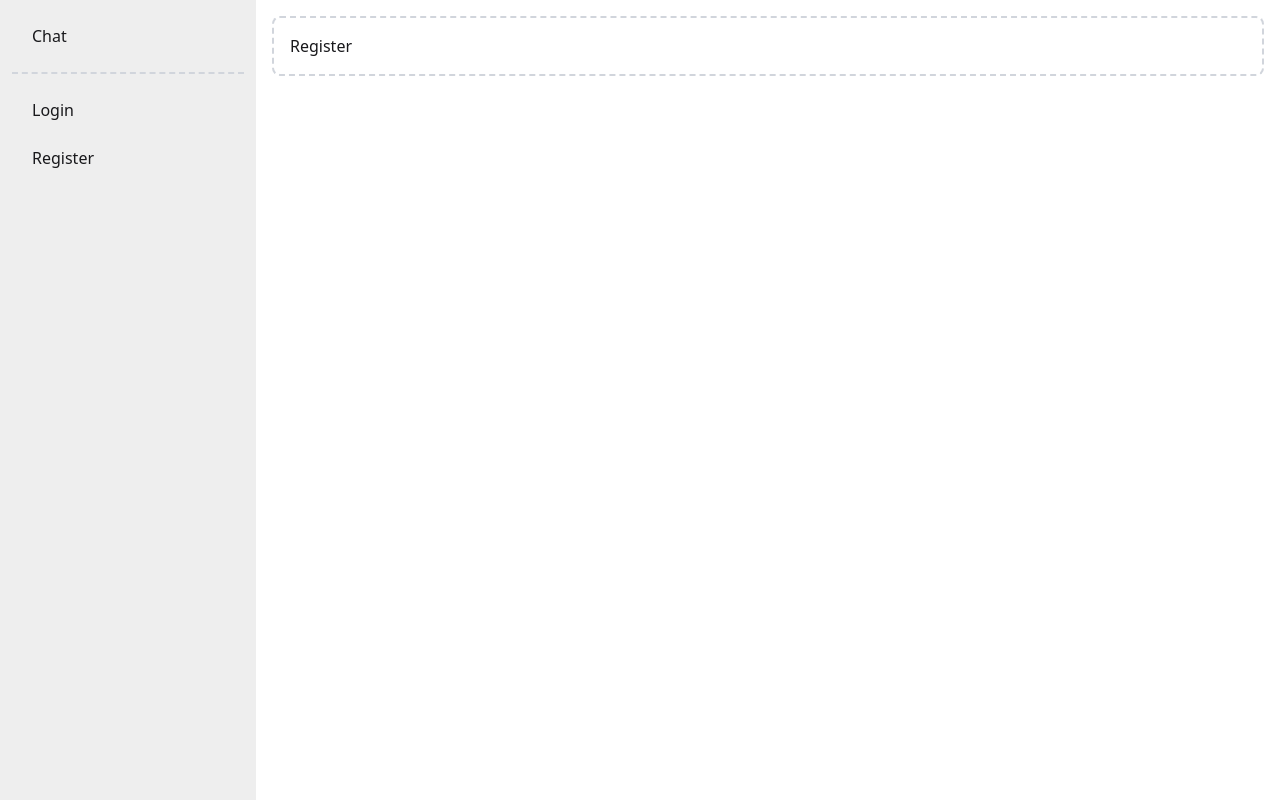
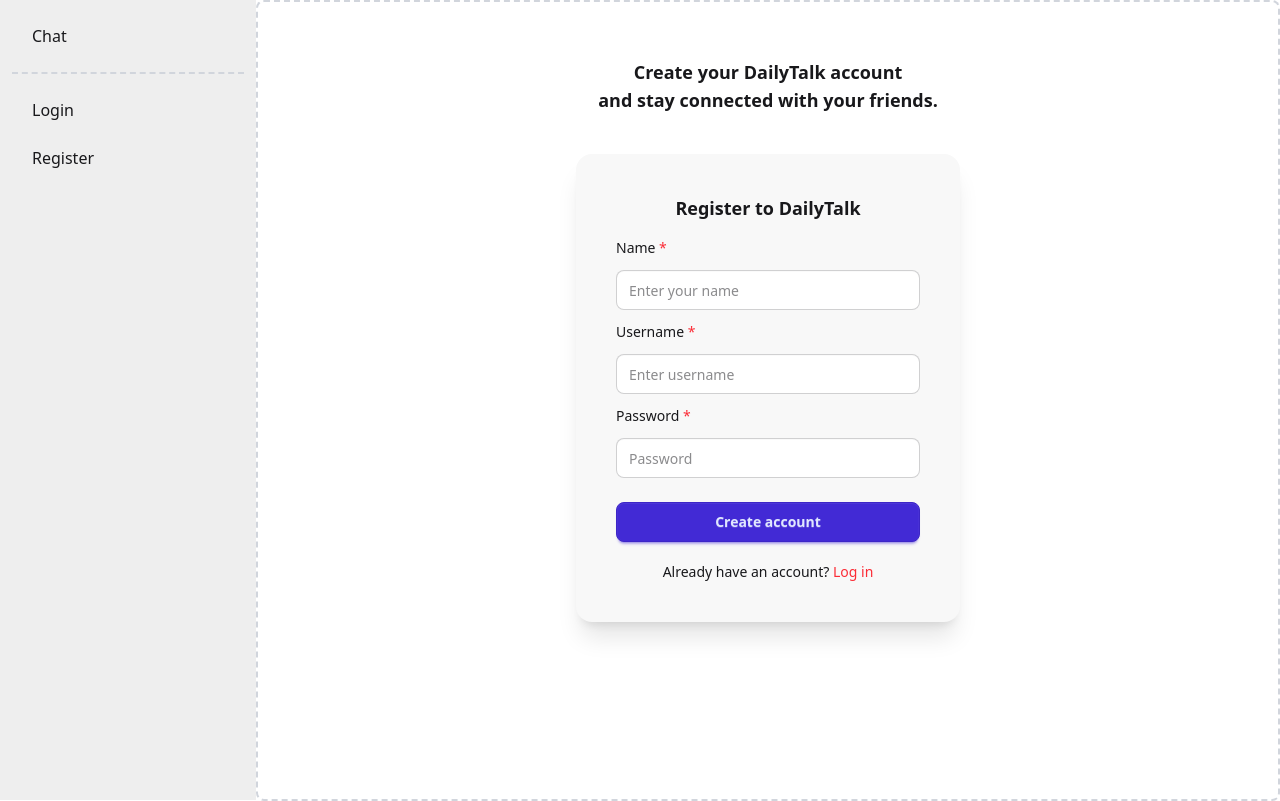
Before and after one commit to TheNileshNishad/dailytalk, a React (Vite) app in the folder frontend/: page /register in a window 1280 px wide. Built offline with nearby package versions, Linux system fonts and the light colour scheme.

Commit message:
Add registration and login forms with Zod validation

```diff
--- a/frontend/src/components/Layout.jsx
+++ b/frontend/src/components/Layout.jsx
@@ -5,8 +5,8 @@ const Layout = () => {
   return (
     <>
       <Sidebar />
-      <div className="p-4 sm:ml-64 h-[100dvh]">
-        <div className="p-4 border-2 border-gray-300 border-dashed rounded-lg dark:border-gray-500">
+      <div className="sm:ml-64">
+        <div className="p-4 border-2 border-dashed rounded-lg border-gray-300 dark:border-gray-500">
           <Outlet />
         </div>
       </div>
--- a/frontend/src/pages/Login.jsx
+++ b/frontend/src/pages/Login.jsx
@@ -1,4 +1,95 @@
+import { Link } from "react-router-dom"
+import { useForm } from "react-hook-form"
+import { zodResolver } from "@hookform/resolvers/zod"
+import { loginSchema } from "../validators/authValidator"
+
 const Login = () => {
-  return <div>Login</div>
+  const {
+    handleSubmit,
+    register,
+    formState: { errors },
+  } = useForm({ resolver: zodResolver(loginSchema) })
+
+  const onSubmit = (values) => {
+    console.log(values)
+  }
+
+  return (
+    <div className="min-h-[calc(100dvh-75px)]">
+      <div className="my-10">
+        <p className="text-lg font-semibold text-center">
+          Log in to access your account
+        </p>
+        <p className="text-lg font-semibold text-center">
+          and continue talking with your friends.
+        </p>
+      </div>
+      <div className="flex justify-center px-7 my-10">
+        <div className="card card-xl bg-base-200 w-full max-w-sm rounded-2xl shadow-xl hover:shadow-2xl">
+          <div className="card-body">
+            <h2 className="card-title block text-center text-lg mb-2">
+              Log in to DailyTalk
+            </h2>
+            <form onSubmit={handleSubmit(onSubmit)}>
+              <div className="text-sm">
+                <div>
+                  <label htmlFor="userName">
+                    Username
+                    <span className="text-red-500 dark:text-red-400"> *</span>
+                  </label>
+                  <input
+                    id="userName"
+                    type="text"
+                    className="input w-full rounded-lg my-3"
+                    placeholder="Enter username"
+                    {...register("userName")}
+                    autoComplete="on"
+                  />
+                  {errors.userName && (
+                    <p className="text-red-500 pb-3 dark:text-red-400">
+                      {errors.userName.message}
+                    </p>
+                  )}
+                </div>
+
+                <div>
+                  <label htmlFor="password">
+                    Password
+                    <span className="text-red-500 dark:text-red-400"> *</span>
+                  </label>
+                  <input
+                    id="password"
+                    type="password"
+                    className="input w-full rounded-lg my-3"
+                    placeholder="Password"
+                    {...register("password")}
+                  />
+                  {errors.password && (
+                    <p className="text-red-500 pb-3 dark:text-red-400">
+                      {errors.password.message}
+                    </p>
+                  )}
+                </div>
+
+                <button
+                  type="submit"
+                  className="btn btn-primary w-full rounded-lg my-3"
+                >
+                  Log in
+                </button>
+              </div>
+            </form>
+
+            <div className="text-center text-sm">
+              Don't have an account?{" "}
+              <Link to="/register" className="text-red-500 dark:text-red-400">
+                Register now
+              </Link>
+            </div>
+          </div>
+        </div>
+      </div>
+    </div>
+  )
 }
 export default Login
--- a/frontend/src/pages/Register.jsx
+++ b/frontend/src/pages/Register.jsx
@@ -1,4 +1,115 @@
+import { Link } from "react-router-dom"
+import { useForm } from "react-hook-form"
+import { zodResolver } from "@hookform/resolvers/zod"
+import { registerSchema } from "../validators/authValidator"
+
 const Register = () => {
-  return <div>Register</div>
+  const {
+    handleSubmit,
+    register,
+    formState: { errors },
+  } = useForm({ resolver: zodResolver(registerSchema) })
+
+  const onSubmit = (values) => {
+    console.log(values)
+  }
+
+  return (
+    <div className="min-h-[calc(100dvh-75px)]">
+      <div className="my-10">
+        <p className="text-lg font-semibold text-center">
+          Create your DailyTalk account
+        </p>
+        <p className="text-lg font-semibold text-center">
+          and stay connected with your friends.
+        </p>
+      </div>
+      <div className="flex justify-center px-7 my-10">
+        <div className="card card-xl bg-base-200 w-full max-w-sm rounded-2xl shadow-xl hover:shadow-2xl">
+          <div className="card-body">
+            <h2 className="card-title block text-center text-lg mb-2">
+              Register to DailyTalk
+            </h2>
+            <form onSubmit={handleSubmit(onSubmit)}>
+              <div className="text-sm">
+                <div>
+                  <label htmlFor="name">
+                    Name
+                    <span className="text-red-500 dark:text-red-400"> *</span>
+                  </label>
+                  <input
+                    id="name"
+                    type="text"
+                    className="input w-full rounded-lg my-3"
+                    placeholder="Enter your name"
+                    {...register("name")}
+                    autoComplete="on"
+                  />
+                  {errors.name && (
+                    <p className="text-red-500 pb-3 dark:text-red-400">
+                      {errors.name.message}
+                    </p>
+                  )}
+                </div>
+
+                <div>
+                  <label htmlFor="userName">
+                    Username
+                    <span className="text-red-500 dark:text-red-400"> *</span>
+                  </label>
+                  <input
+                    id="userName"
+                    type="text"
+                    className="input w-full rounded-lg my-3"
+                    placeholder="Enter username"
+                    {...register("userName")}
+                    autoComplete="on"
+                  />
+                  {errors.userName && (
+                    <p className="text-red-500 pb-3 dark:text-red-400">
+                      {errors.userName.message}
+                    </p>
+                  )}
+                </div>
+
+                <div>
+                  <label htmlFor="password">
+                    Password
+                    <span className="text-red-500 dark:text-red-400"> *</span>
+                  </label>
+                  <input
+                    id="password"
+                    type="password"
+                    className="input w-full rounded-lg my-3"
+                    placeholder="Password"
+                    {...register("password")}
+                  />
+                  {errors.password && (
+                    <p className="text-red-500 pb-3 dark:text-red-400">
+                      {errors.password.message}
+                    </p>
+                  )}
+                </div>
+
+                <button
+                  type="submit"
+                  className="btn btn-primary w-full rounded-lg my-3"
+                >
+                  Create account
+                </button>
+              </div>
+            </form>
+
+            <div className="text-center text-sm">
+              Already have an account?{" "}
+              <Link to="/login" className="text-red-500 dark:text-red-400">
+                Log in
+              </Link>
+            </div>
+          </div>
+        </div>
+      </div>
+    </div>
+  )
 }
 export default Register
--- /dev/null
+++ b/frontend/src/validators/authValidator.js
@@ -0,0 +1,33 @@
+import { z } from "zod"
+
+// Reusable fields
+const userNameSchema = z
+  .string({ message: "Username must be a string!" })
+  .trim()
+  .min(3, { message: "Username must be at least 3 characters long!" })
+  .max(40, { message: "Username must be at most 40 characters long!" })
+  .transform((val) => val.toLowerCase())
+
+const passwordSchema = z
+  .string({ message: "Password must be a string!" })
+  .trim()
+  .min(8, { message: "Password must be at least 8 characters long!" })
+  .max(40, { message: "Password must be at most 40 characters long!" })
+
+// forms validation
+const registerSchema = z.object({
+  name: z
+    .string({ message: "Name must be a string!" })
+    .trim()
+    .min(3, { message: "Name must be at least 3 characters long!" })
+    .max(40, { message: "Name must be at most 40 characters long!" }),
+  userName: userNameSchema,
+  password: passwordSchema,
+})
+
+const loginSchema = z.object({
+  userName: userNameSchema,
+  password: passwordSchema,
+})
+
+export { registerSchema, loginSchema }
```
